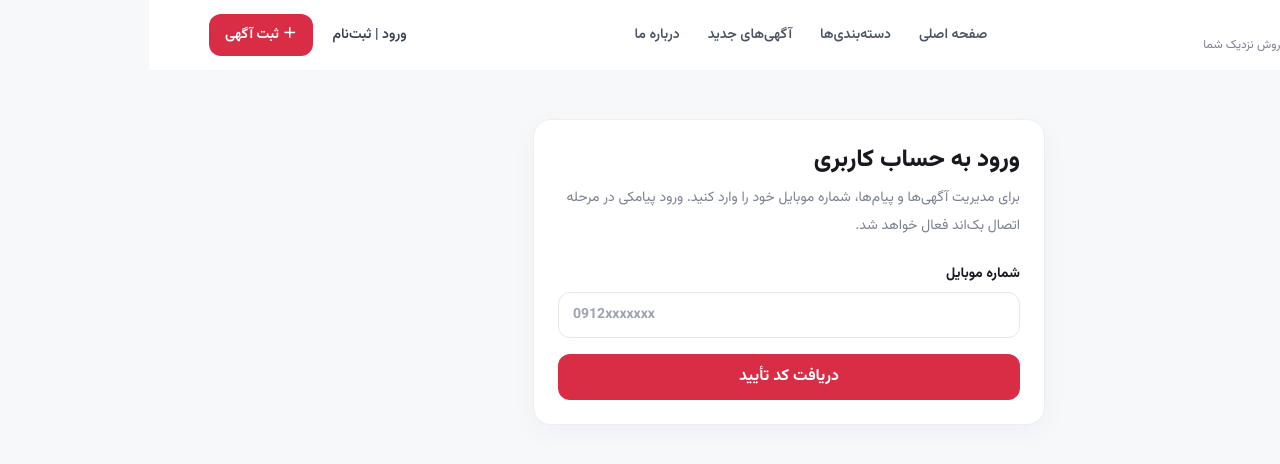
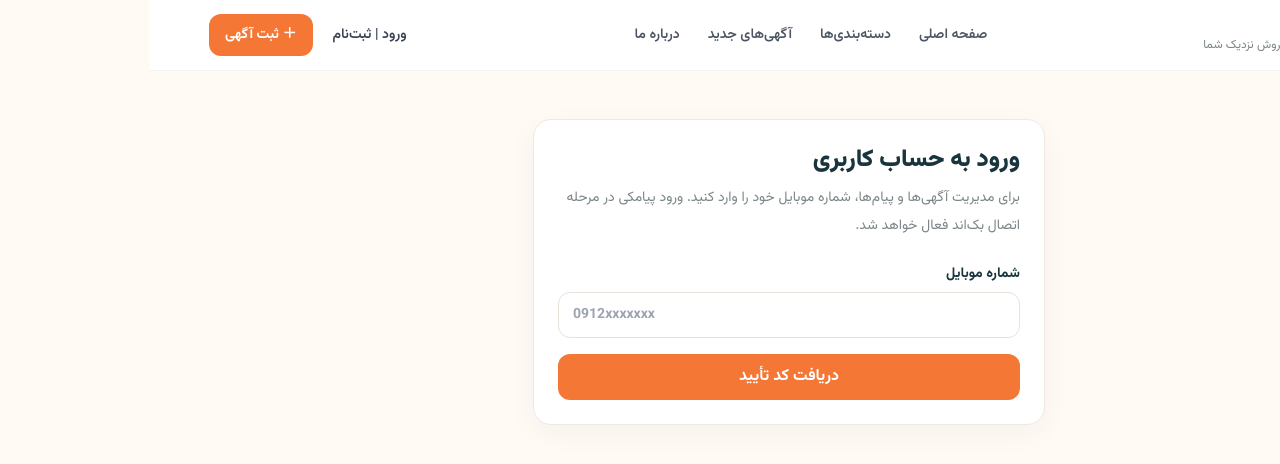
Before and after one commit to 9wfw2kb6t6-ops/iran-classifieds, a Next.js app: page /account in a window 1280 px wide. Shown: the top 464 px of the page. Built offline with nearby package versions, Linux system fonts and the light colour scheme.

Commit message:
Apply Se Soto brand colors and styles

```diff
--- a/app/globals.css
+++ b/app/globals.css
@@ -1,24 +1,24 @@
-@import url('https://fonts.googleapis.com/css2?family=Vazirmatn:wght@400;500;600;700;800&display=swap');
+@import url('https://fonts.googleapis.com/css2?family=Vazirmatn:wght@400;500;600;700;800;900&display=swap');
 @tailwind base;
 @tailwind components;
 @tailwind utilities;
-:root { color-scheme: light; }
+:root { color-scheme: light; --brand: #f47735; --brand-dark: #dc5f24; --ink: #18343c; --cream: #fff8ef; }
 * { box-sizing: border-box; }
 html { scroll-behavior: smooth; }
-body { margin: 0; background: #f7f8fa; color: #17191f; font-family: Vazirmatn, Tahoma, sans-serif; }
+body { margin: 0; background: #fffaf4; color: #18343c; font-family: Vazirmatn, Tahoma, sans-serif; }
 button, input, select, textarea { font: inherit; }
 a { color: inherit; text-decoration: none; }
 .container { width: min(1160px, calc(100% - 32px)); margin-inline: auto; }
-.card { background: white; border: 1px solid #eceef2; border-radius: 18px; box-shadow: 0 8px 28px rgba(22,28,45,.035); }
+.card { background: white; border: 1px solid #f0e9e1; border-radius: 18px; box-shadow: 0 8px 28px rgba(24,52,60,.045); }
 .btn { display: inline-flex; align-items: center; justify-content: center; gap: 8px; border-radius: 12px; padding: 11px 16px; font-weight: 700; transition: .2s; }
-.btn-primary { background: #d92d45; color: white; }
-.btn-primary:hover { background: #bd2037; transform: translateY(-1px); }
-.btn-light { background: #fff1f3; color: #c5223b; }
-.field { width: 100%; border: 1px solid #e5e7eb; border-radius: 12px; padding: 12px 14px; outline: none; background: white; }
-.field:focus { border-color: #d92d45; box-shadow: 0 0 0 3px rgba(217,45,69,.09); }
-.section-title { font-size: 19px; font-weight: 800; }
-.text-muted { color: #7b8190; }
-.text-brand { color: #d92d45; }
-.bg-brand { background: #d92d45; }
-.hover\\:shadow-soft:hover { box-shadow: 0 12px 30px rgba(22,28,45,.08); }
+.btn-primary { background: var(--brand); color: white; }
+.btn-primary:hover { background: var(--brand-dark); transform: translateY(-1px); }
+.btn-light { background: #fff1e7; color: #c95722; }
+.field { width: 100%; border: 1px solid #e8e2da; border-radius: 12px; padding: 12px 14px; outline: none; background: white; }
+.field:focus { border-color: var(--brand); box-shadow: 0 0 0 3px rgba(244,119,53,.12); }
+.section-title { font-size: 19px; font-weight: 800; color: var(--ink); }
+.text-muted { color: #7b8588; }
+.text-brand { color: var(--brand-dark); }
+.bg-brand { background: var(--brand); }
+.hover\\:shadow-soft:hover { box-shadow: 0 12px 30px rgba(24,52,60,.09); }
 @media (max-width: 640px) { .container { width: min(100% - 24px, 1160px); } }
```
